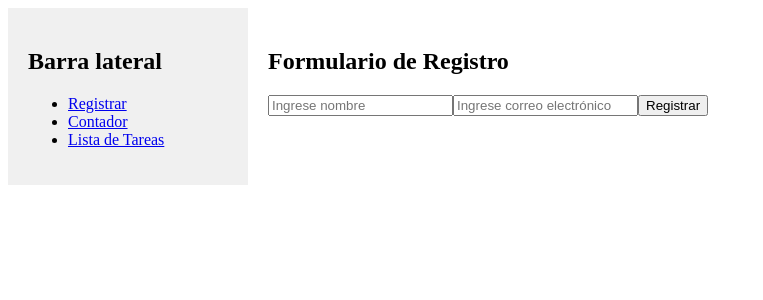
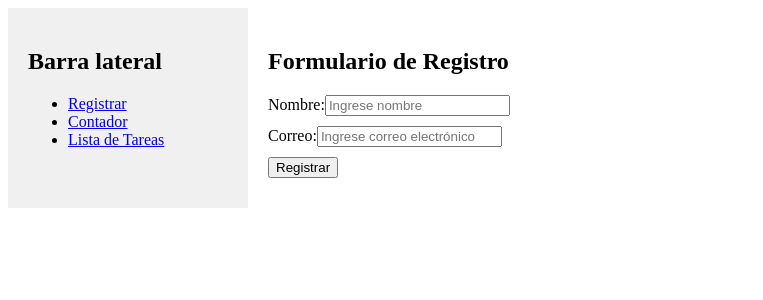
Before and after one commit to andr36s/curso-vuejs, a Vue app: page /registrar in a window 1280 px wide. Shown: the top 300 px of the page, without its empty margins (0-763 px from the left). Built offline with nearby package versions, Linux system fonts and the light colour scheme.

Commit message:
Agregamos vee-validate al form

```diff
--- a/src/modules/registro/views/RegistroView.vue
+++ b/src/modules/registro/views/RegistroView.vue
@@ -1,16 +1,29 @@
 <template>
     <div>
         <h2>Formulario de Registro</h2>
-        <input type="text" placeholder="Ingrese nombre" />
-        <input type="email" placeholder="Ingrese correo electrónico" />
-        <button type="submit">Registrar</button>
+        <Form>
+
+            <div class="form">
+                <label for="nombre">Nombre:</label>
+                <input type="text" placeholder="Ingrese nombre" />
+            </div>
+            <div class="form">
+                <label for="correo">Correo:</label>
+                <input type="email" placeholder="Ingrese correo electrónico" />
+            </div>
+            <div class="form">
+                <button type="submit">Registrar</button>
+            </div>
+        </Form>
     </div>
 </template>
 
 <script setup>
-
+    import {Form, Field} from 'vee-validate';
 </script>
 
 <style scoped>
-
+.form {
+    margin-bottom: 10px;
+}
 </style>
```
